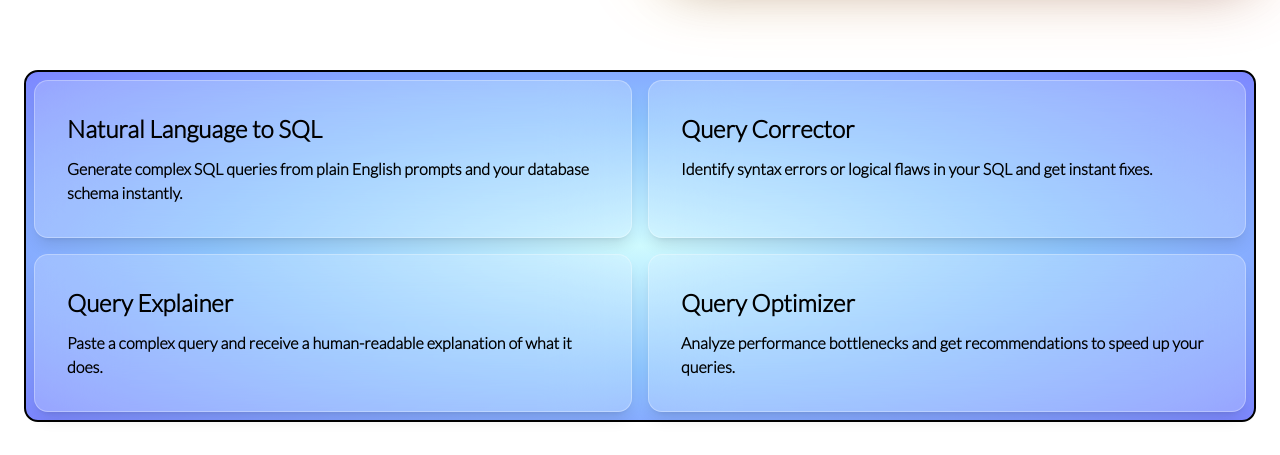
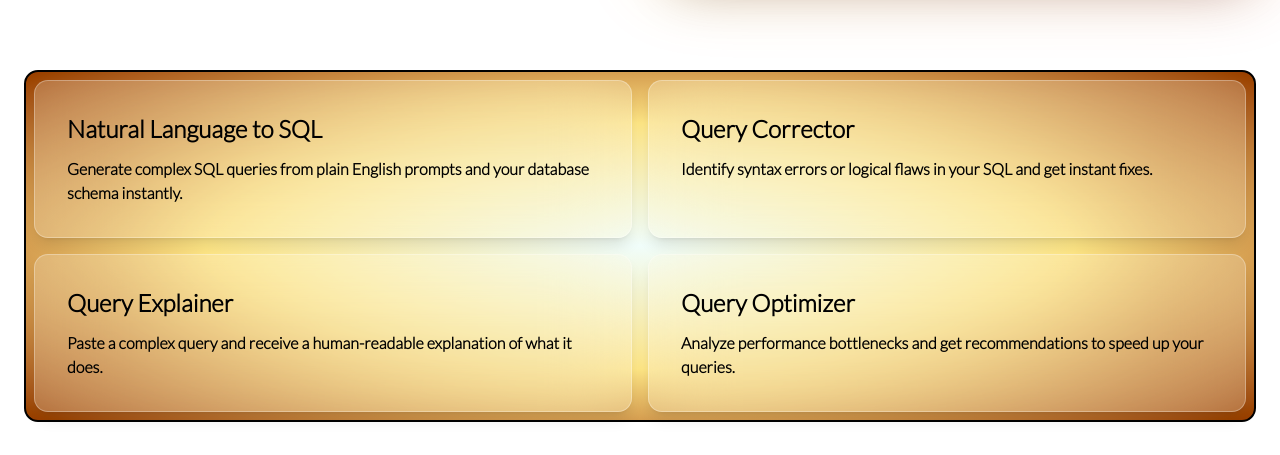
Before and after one commit to KrishCodesw/justanothergptwrapper, a Next.js app in the folder frontend/: page / in a window 1280 px wide. Shown: the part 487-942 px from the top of the page. Built offline with nearby package versions, Linux system fonts and the light colour scheme; no server answers.

Commit message:
ui landing

```diff
--- a/frontend/app/page.tsx
+++ b/frontend/app/page.tsx
@@ -59,12 +59,17 @@ const LandingPage = () => {
             </p>
           </div>
 
-
           <div className="lg:w-1/2 w-full mt-8 lg:mt-0">
             <HeroVideo />
           </div>
         </div>
-        <div className="grid grid-cols-1 md:grid-cols-2 bg-radial from-cyan-100 via-blue-300 to-indigo-400 rounded-xl border-2 border-black   p-2 lg:grid-cols-2 gap-4">
+        {/* bg-radial from-teal-100 via-amber-200 to-orange-300
+         */}
+        {/* bg-radial from-zinc-100 via-amber-200 to-zinc-300 */}
+        <div
+          className="grid grid-cols-1 md:grid-cols-2   bg-radial from-teal-50 via-amber-200 amber-400 amber-600 to-amber-800
+ rounded-xl border-2 border-black   p-2 lg:grid-cols-2 gap-4"
+        >
           {tools.map((tool, index) => (
             <div
               key={index}
```
